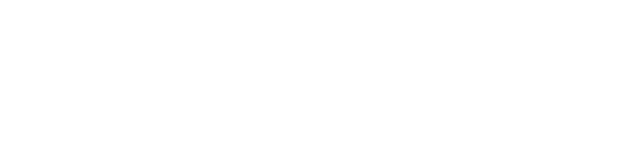
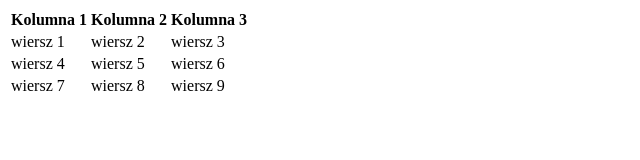
Before and after one commit to deviconix/10-html-table, a plain HTML site: page index.html in a window 1280 px wide. Shown: the whole page, without its empty margins (0-640 px from the left). Drawn offline with Linux system fonts and the light colour scheme.

Commit message:
create table

```diff
--- a/index.html
+++ b/index.html
@@ -1,11 +1,36 @@
-<!doctype html>
+<!DOCTYPE html>
 <html lang="en">
-	<head>
-		<meta charset="UTF-8">
-		<meta name="viewport" content="width=device-width, initial-scale=1.0">
-		<title>Document</title>
-	</head>
-	<body>
-
-	</body>
+  <head>
+    <meta charset="UTF-8" />
+    <meta name="viewport" content="width=device-width, initial-scale=1.0" />
+    <title>Document</title>
+  </head>
+  <body>
+    <table>
+      <thead>
+        <tr>
+          <th scope="col">Kolumna 1</th>
+          <th scope="col">Kolumna 2</th>
+          <th scope="col">Kolumna 3</th>
+        </tr>
+      </thead>
+      <tboby>
+        <tr>
+          <td>wiersz 1</td>
+          <td>wiersz 2</td>
+          <td>wiersz 3</td>
+        </tr>
+        <tr>
+          <td>wiersz 4</td>
+          <td>wiersz 5</td>
+          <td>wiersz 6</td>
+        </tr>
+        <tr>
+          <td>wiersz 7</td>
+          <td>wiersz 8</td>
+          <td>wiersz 9</td>
+        </tr>
+      </tboby>
+    </table>
+  </body>
 </html>
```
Also changed, not shown: code.html (added, +6 -0 lines).
